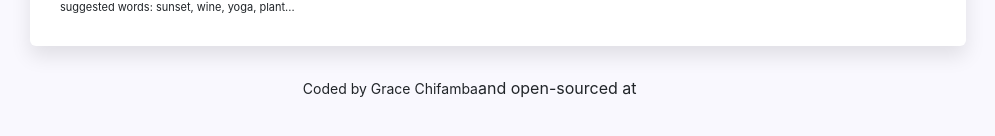
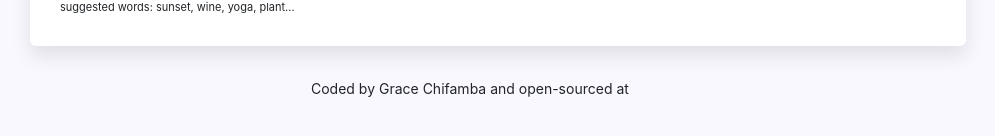
Before and after one commit to Gire1/Dictionary-project2, a React (Create React App) app in the folder my-app/: page / in a window 1280 px wide. Shown: the part 246-382 px from the top of the page, without its empty margins (142-1137 px from the left). Built offline with nearby package versions, Linux system fonts and the light colour scheme; no server answers.

Commit message:
Update App.js

```diff
--- a/my-app/src/App.js
+++ b/my-app/src/App.js
@@ -13,9 +13,7 @@ export default function App() {
           <Dictionary />
         </main>
         <footer className="App-footer">
-          <small>Coded by Grace Chifamba</small>
-
-          and open-sourced at{" "}
+          <small>Coded by Grace Chifamba and open-sourced at </small>{" "}
           <a
             href="https://github.com/Gire1/Dictionary-project2"
             target="_blank"
```
